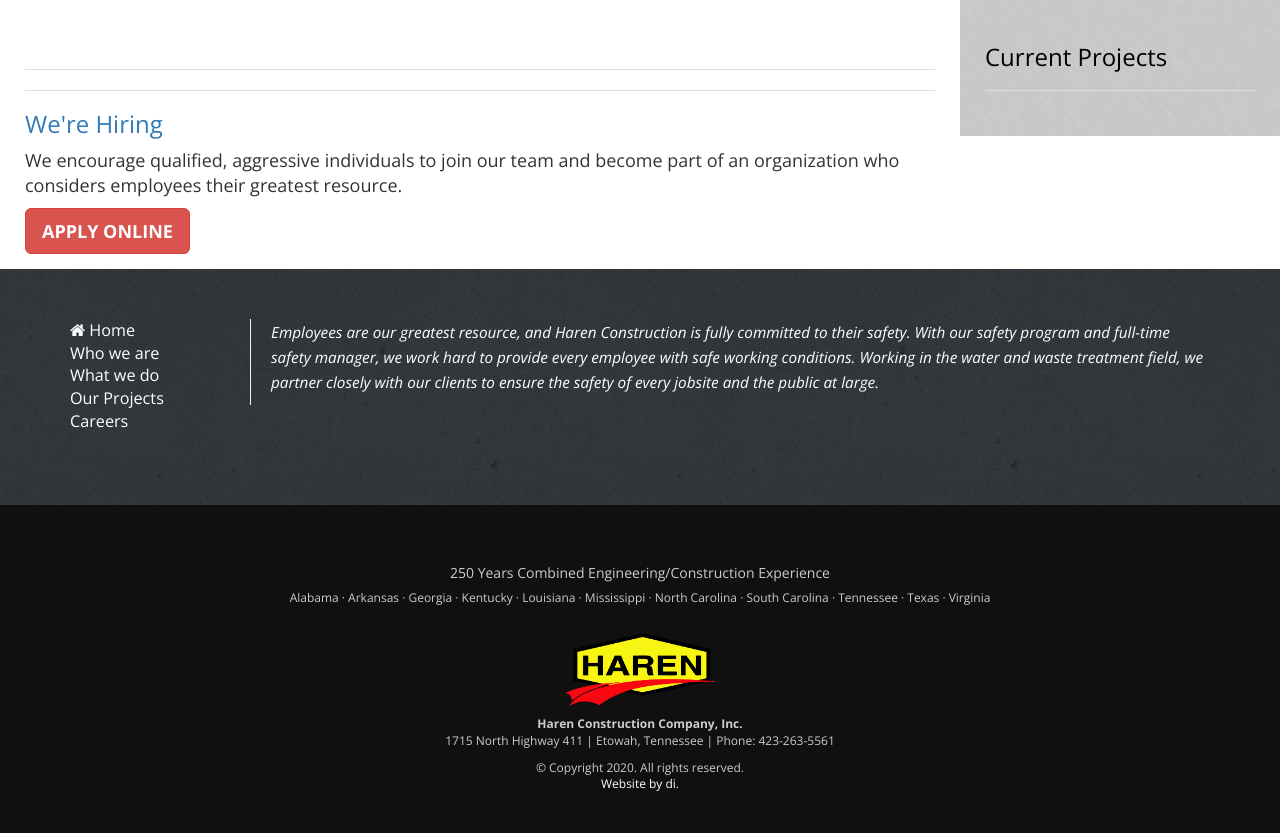
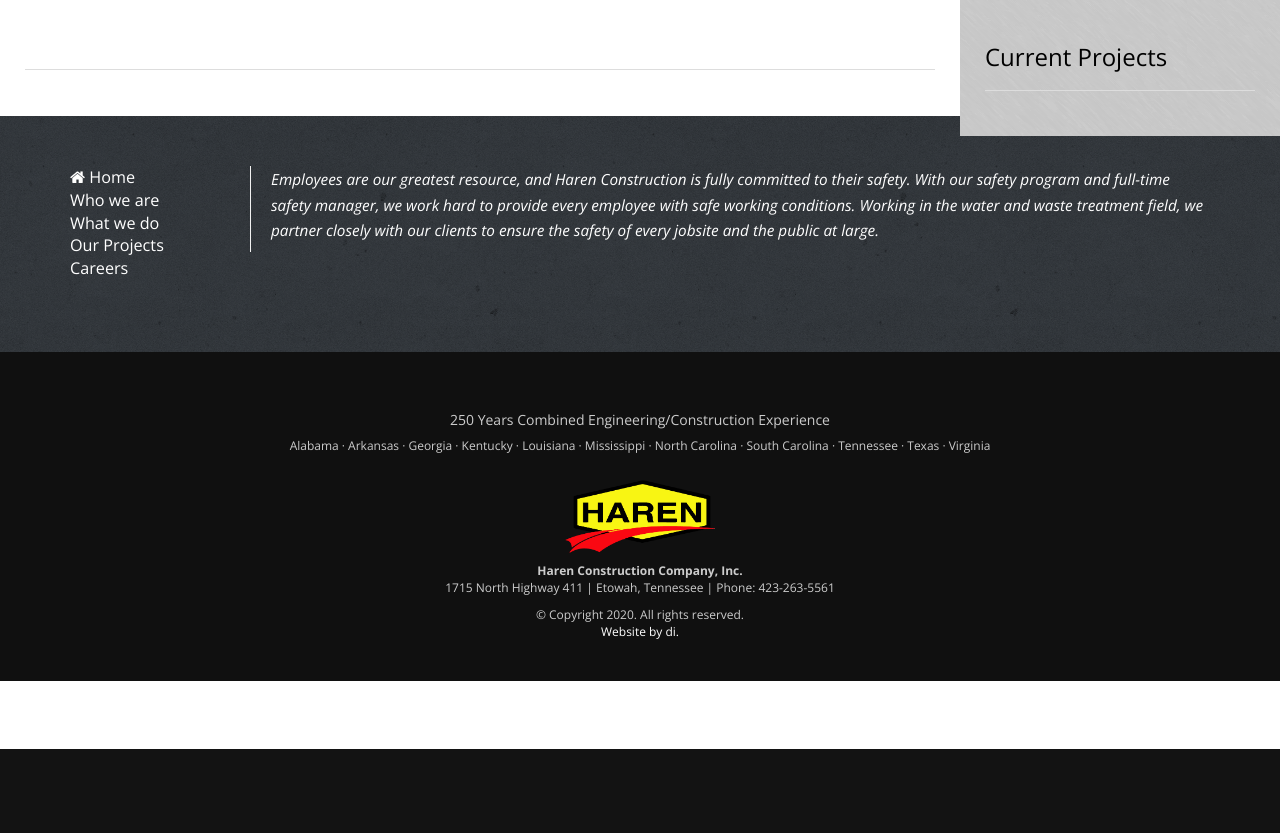
Before and after one commit to harenconstruction/applicant, a Django app: template applicant/templates/pages/projects/project.html in a window 1280 px wide. Shown: the part 51-884 px from the top of the page. After the commit the page ends 800 px from the top, so only its background shows below. Run offline with Django 3.2, Linux system fonts and the light colour scheme; the template is opened without the code that fills it, so the values that code supplies are empty; parts of the project's set-up code (start-up, migrations or seed data) failed here and were passed over; some libraries are stand-ins or nearby versions.

Commit message:
Remove Hiring Info
Apply Now and other hiring information removed from project pages.

```diff
--- a/applicant/templates/pages/projects/project.html
+++ b/applicant/templates/pages/projects/project.html
@@ -33,11 +33,6 @@
             <h4>{% if project.cost > 0 %}${{ project.cost|intcomma }} | {% endif %}{{ project.location }}</h4>
             <hr>
             <p class="lead">{{ project.description }}</p>
-            <hr>
-            <h3>We're Hiring</h3>
-            <p>We encourage qualified, aggressive individuals to join our team and become part of an organization who considers employees their greatest resource.</p>
-
-            <p><a href="http://jobs.harenconstruction.com/application/?project_id={{project.id}}" style="color: #fff;" class="btn btn-lg btn-danger" role="button">APPLY ONLINE</a></p>
           </div>
         </div>
 
```
